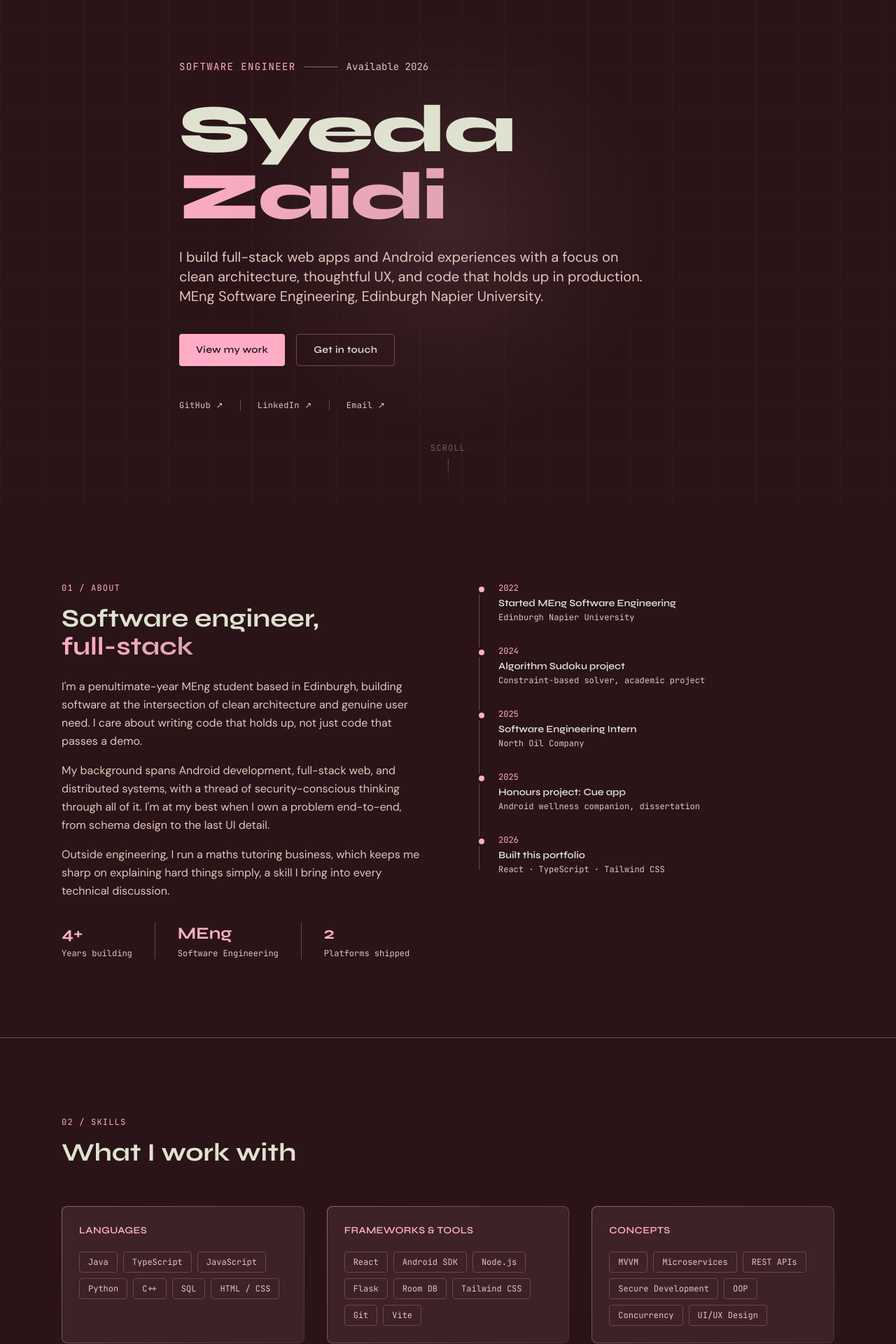
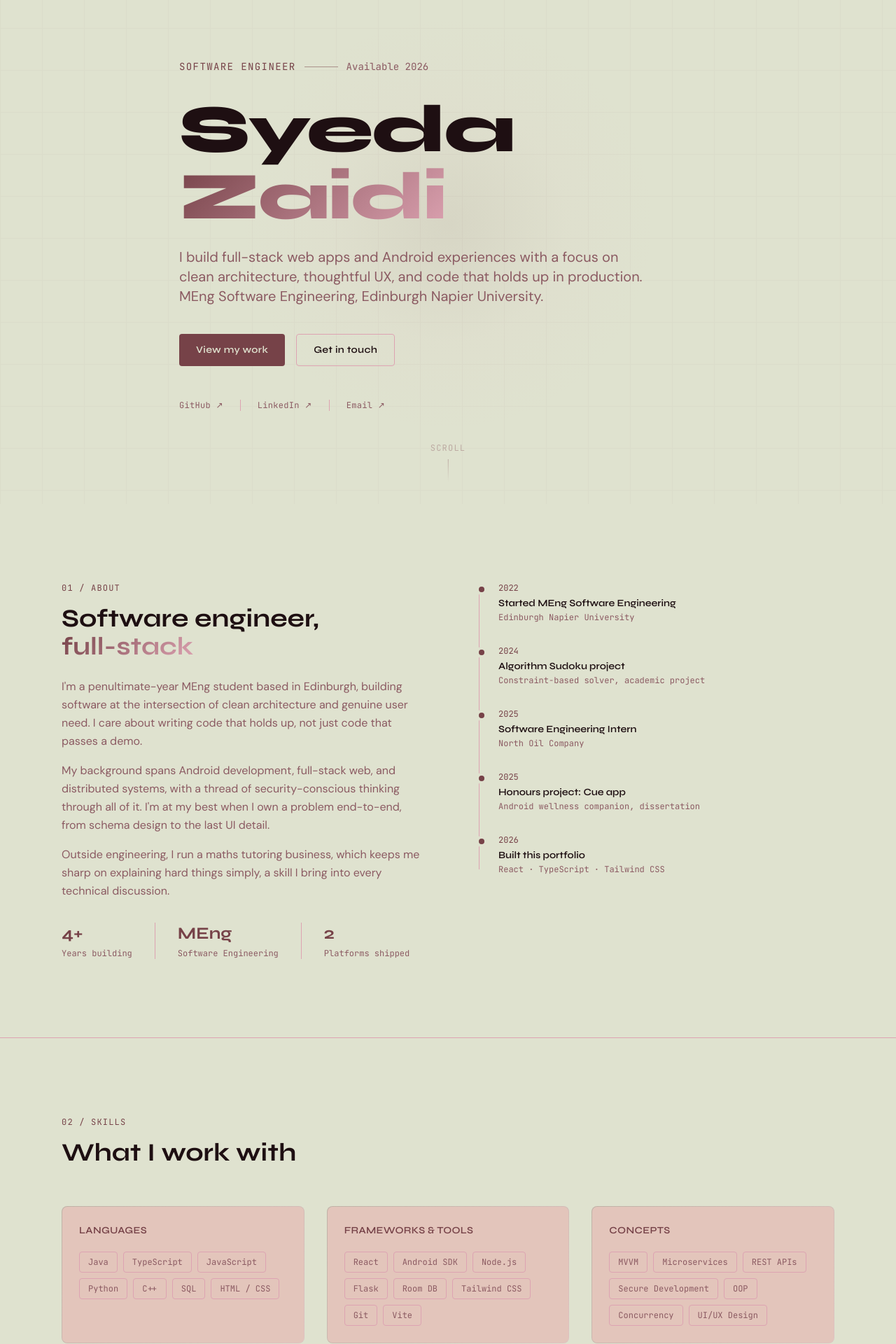
Before and after one commit to zeez30/portfolio, a React (Vite) app: page / in a window 1280 px wide. Shown: the part 80-2000 px from the top of the page at 70% size. Built offline with nearby package versions, Linux system fonts and the light colour scheme.

Commit message:
switch to light theme

```diff
--- a/src/components/Hero.tsx
+++ b/src/components/Hero.tsx
@@ -8,7 +8,7 @@ export default function Hero() {
       <div
         className="absolute top-1/2 left-1/2 -translate-x-1/2 -translate-y-1/2 w-[600px] h-[600px] rounded-full pointer-events-none"
         style={{
-          background: 'radial-gradient(ellipse, rgba(255,173,198,0.10) 0%, rgba(221,163,178,0.04) 40%, transparent 70%)',
+          background: 'radial-gradient(ellipse, rgba(118,66,72,0.08) 0%, rgba(221,163,178,0.04) 40%, transparent 70%)',
         }}
       />
 
@@ -16,7 +16,7 @@ export default function Hero() {
       <div
         className="absolute inset-0 pointer-events-none opacity-[0.03]"
         style={{
-          backgroundImage: 'linear-gradient(#ffadc6 1px, transparent 1px), linear-gradient(90deg, #ffadc6 1px, transparent 1px)',
+          backgroundImage: 'linear-gradient(#764248 1px, transparent 1px), linear-gradient(90deg, #764248 1px, transparent 1px)',
           backgroundSize: '60px 60px',
         }}
       />
--- a/src/index.css
+++ b/src/index.css
@@ -5,8 +5,8 @@
 @layer base {
   html { scroll-behavior: smooth; }
   body {
-    background-color: #2a1418;
-    color: #dfe2cf;
+    background-color: #dfe2cf;
+    color: #1e0f12;
     font-family: 'DM Sans', sans-serif;
     -webkit-font-smoothing: antialiased;
   }
@@ -14,21 +14,21 @@
 
 @layer utilities {
   .text-gradient {
-    background: linear-gradient(135deg, #ffadc6 0%, #dda3b2 100%);
+    background: linear-gradient(135deg, #764248 0%, #dda3b2 100%);
     -webkit-background-clip: text;
     -webkit-text-fill-color: transparent;
     background-clip: text;
   }
   .border-gradient {
     border: 1px solid transparent;
-    background: linear-gradient(#3d2228, #3d2228) padding-box,
-                linear-gradient(135deg, rgba(255,173,198,0.5), rgba(221,163,178,0.2)) border-box;
+    background: linear-gradient(#e3c5bb, #e3c5bb) padding-box,
+                linear-gradient(135deg, rgba(118,66,72,0.3), rgba(221,163,178,0.5)) border-box;
   }
 }
 
 ::-webkit-scrollbar { width: 4px; }
-::-webkit-scrollbar-track { background: #2a1418; }
-::-webkit-scrollbar-thumb { background: #764248; border-radius: 2px; }
+::-webkit-scrollbar-track { background: #dfe2cf; }
+::-webkit-scrollbar-thumb { background: #dda3b2; border-radius: 2px; }
 
 @keyframes fadeUp {
   from { opacity: 0; transform: translateY(24px); }
--- a/tailwind.config.js
+++ b/tailwind.config.js
@@ -4,14 +4,14 @@ export default {
   theme: {
     extend: {
       colors: {
-        bg:            '#2a1418',   // derived dark rose
-        surface:       '#3d2228',   // derived mid rose
-        border:        '#764248',   // burnt-rose
-        accent:        '#ffadc6',   // baby-pink
-        'accent-dim':  '#dda3b2',   // pink-mist
+        bg:            '#dfe2cf',   // eggshell
+        surface:       '#e3c5bb',   // almond-silk
+        border:        '#dda3b2',   // pink-mist
+        accent:        '#764248',   // burnt-rose
+        'accent-dim':  '#a05a62',   // derived mid rose
         violet:        '#dda3b2',   // pink-mist
-        textprimary:   '#dfe2cf',   // eggshell
-        textsecondary: '#e3c5bb',   // almond-silk
+        textprimary:   '#1e0f12',   // near-black rose
+        textsecondary: '#8b5a62',   // muted rose
       },
       fontFamily: {
         display: ['Syne', 'sans-serif'],
```
